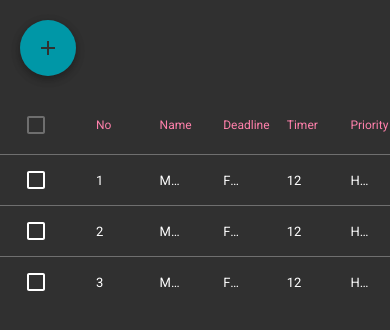
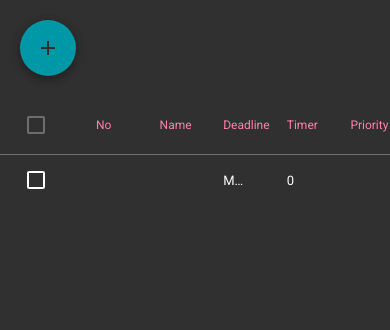
Before and after one commit to Italik6/React-App-To-do-List, a React (Create React App) app in the folder react-app-to-do-list/: page / in a window 390 px wide. Shown: the top 330 px of the page. Built offline with nearby package versions, Linux system fonts and the light colour scheme.

Commit message:
Bind data from addTaskDialog to TableTasks

```diff
--- a/react-app-to-do-list/src/containers/AddTaskDialog.js
+++ b/react-app-to-do-list/src/containers/AddTaskDialog.js
@@ -5,7 +5,8 @@ import TextField from 'material-ui/TextField';
 import MenuItem from 'material-ui/MenuItem';
 import SelectField from 'material-ui/SelectField';
 
-export default class AddTaskDialog extends Component {
+export const infoTask = {};
+export class AddTaskDialog extends Component {
   constructor(props) {
     super(props);
     this.state = { priority: "High", nameTask: 'Task', deadline: new Date() };
@@ -18,27 +19,21 @@ export default class AddTaskDialog extends Component {
     this.setState({
         nameTask: event.target.value,
     });
+    infoTask.nameTask = event.target.value
   }
 
   handleChangeSelectField = (event, index, priority) => {
     this.setState(
         {priority}
       );
+    infoTask.priority = priority
   }
 
   handleChangeDate = (event, date) => {
     this.setState({
       deadline: date,
     });
-  }
-
-// Set up timer
-  getTimeRemaining = function (endtime){
-    var t = Date.parse(endtime) - Date.parse(new Date());
-    var days = Math.floor( t/(1000*60*60*24) + 1 );
-    return {
-      'days': days
-    };
+    infoTask.deadline = date
   }
 
   render() {
--- a/react-app-to-do-list/src/containers/Home.js
+++ b/react-app-to-do-list/src/containers/Home.js
@@ -1,31 +1,14 @@
 import React, { Component } from 'react';
 import FlatButton from 'material-ui/FlatButton';
 import StartDialog from './StartDialog';
-import AddTaskDialog from './AddTaskDialog';
+import { AddTaskDialog, infoTask } from './AddTaskDialog';
 import { AddButton } from '../components/AddButton';
-import { TableTasks, testDataIteration } from './TableTasks';
+import { TableTasks } from './TableTasks';
 
-let testData = [
-  { index:1, nameTask: "Make breakfast", deadline: "Fri Dec 22 2017", timer: "12", priority: "High"},
-  { index:2, nameTask: "Make lunch", deadline: "Fri Dec 22 2017", timer: "12", priority: "High"},
-  { index:3, nameTask: "Make dinner", deadline: "Fri Dec 22 2017", timer: "12", priority: "High"},
-]
-
-// export const testDataIteration = testData.map((task) => {
-//   return(
-//       <TableRow key={task.index}>
-//         <TableRowColumn>{task.index}</TableRowColumn>
-//         <TableRowColumn>{task.nameTask}</TableRowColumn>
-//         <TableRowColumn>{task.deadline}</TableRowColumn>
-//         <TableRowColumn>{task.timer}</TableRowColumn>
-//         <TableRowColumn>{task.priority}</TableRowColumn>
-//       </TableRow>
-//   )
-// })
 export default class Home extends Component {
   constructor(props) {
     super(props);
-    this.state = { open: false };
+    this.state = { open: false, index: null, nameTask:'', deadline: new Date(), priority:''};
     this.handleOpen = this.handleOpen.bind(this);
     this.handleSubmitAddTask = this.handleSubmitAddTask.bind(this);
   }
@@ -35,9 +18,17 @@ export default class Home extends Component {
   }
 
   handleSubmitAddTask = () => {
-    this.setState({open: false});
-    // testDataIteration.push({ index:3, nameTask: "Make dinner", deadline: "Fri Dec 22 2017", timer: "12", priority: "High"})
+    this.setState({open: false, nameTask: infoTask.nameTask, deadline: infoTask.deadline, priority: infoTask.priority});
   };
+
+  // Set up timer
+  getTimeRemaining = function (endtime){
+    var t = Date.parse(endtime) - Date.parse(new Date());
+    var days = Math.floor( t/(1000*60*60*24) + 1 );
+    return {
+      'days': days
+    };
+  }
 
   render() {
     const actions = [
@@ -49,11 +40,7 @@ export default class Home extends Component {
         <StartDialog />
         <AddButton onClick={this.handleOpen}/>
         <AddTaskDialog open={this.state.open} actions={actions}/>
-        <TableTasks />
-        {/* <TableTasks nameTask={this.state.nameTask}
-        deadline={this.state.deadline.toDateString()}
-        priority={this.state.priority}
-        timer={this.getTimeRemaining(this.state.deadline.toDateString()).days}/> */}
+        <TableTasks index={this.state.index} nameTask={this.state.nameTask} deadline={this.state.deadline.toDateString()} timer={this.getTimeRemaining(this.state.deadline.toDateString()).days} priority={this.state.priority}/>
       </div>
     );
   }
--- a/react-app-to-do-list/src/containers/TableTasks.js
+++ b/react-app-to-do-list/src/containers/TableTasks.js
@@ -1,26 +1,7 @@
-import React, { Component } from 'react';
+import React from 'react';
 import { Table, TableHeader, TableHeaderColumn, TableRow, TableBody, TableRowColumn } from 'material-ui/Table';
 
-let testData = [
-  { index:1, nameTask: "Make breakfast", deadline: "Fri Dec 22 2017", timer: "12", priority: "High"},
-  { index:2, nameTask: "Make lunch", deadline: "Fri Dec 22 2017", timer: "12", priority: "High"},
-  { index:3, nameTask: "Make dinner", deadline: "Fri Dec 22 2017", timer: "12", priority: "High"},
-]
-
-export const testDataIteration = testData.map((task) => {
-  return(
-      <TableRow key={task.index}>
-        <TableRowColumn>{task.index}</TableRowColumn>
-        <TableRowColumn>{task.nameTask}</TableRowColumn>
-        <TableRowColumn>{task.deadline}</TableRowColumn>
-        <TableRowColumn>{task.timer}</TableRowColumn>
-        <TableRowColumn>{task.priority}</TableRowColumn>
-      </TableRow>
-  )
-})
-
-export class TableTasks extends Component {
-    render() {
+export const TableTasks = (props) => {
       return (
       <div>
          <Table>
@@ -34,10 +15,15 @@ export class TableTasks extends Component {
             </TableRow>
           </TableHeader>
           <TableBody>
-            {testDataIteration}
+            <TableRow>
+                <TableRowColumn>{props.index}</TableRowColumn>
+                <TableRowColumn>{props.nameTask}</TableRowColumn>
+                <TableRowColumn>{props.deadline}</TableRowColumn>
+                <TableRowColumn>{props.timer}</TableRowColumn>
+                <TableRowColumn>{props.priority}</TableRowColumn>
+            </TableRow>
           </TableBody>
         </Table>
       </div>
-      );
-    }
-  }
+    )
+}
```
